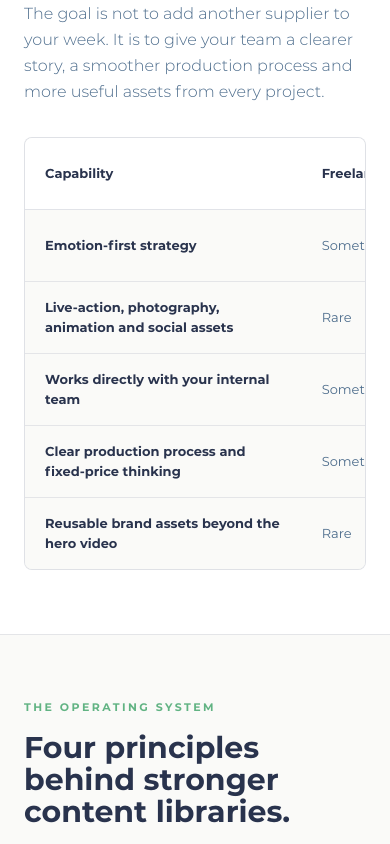
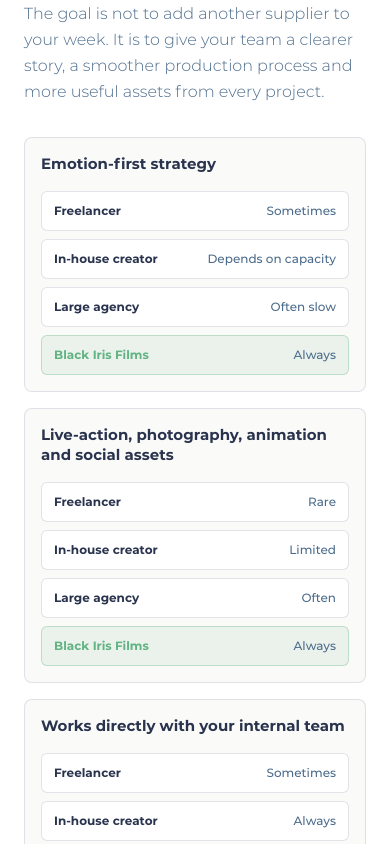
Before and after one commit to titusmaclaren/bif-homepage, a Next.js app: page /why-black-iris-films in a window 390 px wide. Shown: the part 4020-4864 px from the top of the page. Built offline with nearby package versions, Linux system fonts and the light colour scheme.

Commit message:
Fix mobile why comparison layout

```diff
--- a/app/why-black-iris-films/page.tsx
+++ b/app/why-black-iris-films/page.tsx
@@ -153,7 +153,37 @@
           </p>
         </div>
 
-        <div className="overflow-x-auto rounded-lg border border-fog/70 bg-off-white">
+        <div className="grid gap-4 md:hidden">
+          {comparisonRows.map((row) => (
+            <article key={row.label} className="rounded-lg border border-fog/70 bg-off-white p-4">
+              <h3 className="text-[15px] font-bold leading-snug text-navy">{row.label}</h3>
+              <div className="mt-4 grid gap-2">
+                {[
+                  ["Freelancer", row.freelancer],
+                  ["In-house creator", row.inHouse],
+                  ["Large agency", row.agency],
+                  ["Black Iris Films", row.bif],
+                ].map(([label, value]) => (
+                  <div
+                    key={label}
+                    className={`flex items-center justify-between gap-4 rounded-md border px-3 py-2.5 text-[12px] ${
+                      label === "Black Iris Films"
+                        ? "border-mint/35 bg-mint/10"
+                        : "border-fog/70 bg-white"
+                    }`}
+                  >
+                    <span className={`font-bold ${label === "Black Iris Films" ? "text-mint" : "text-navy"}`}>
+                      {label}
+                    </span>
+                    <span className="text-right font-medium text-slate">{value}</span>
+                  </div>
+                ))}
+              </div>
+            </article>
+          ))}
+        </div>
+
+        <div className="hidden overflow-x-auto rounded-lg border border-fog/70 bg-off-white md:block">
           <table className="w-full min-w-[780px] border-collapse text-left text-[13px]">
             <thead>
               <tr className="border-b border-fog/70 bg-white text-navy">
```
